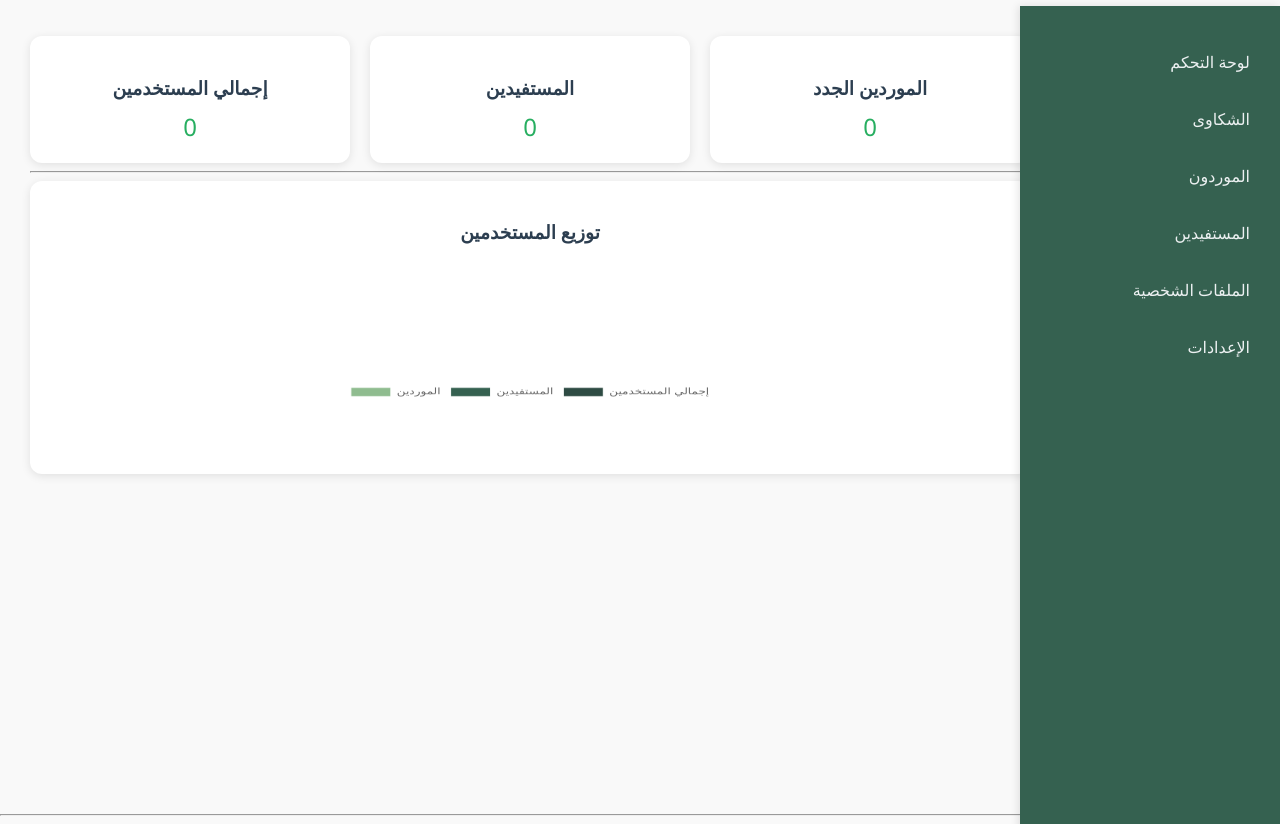
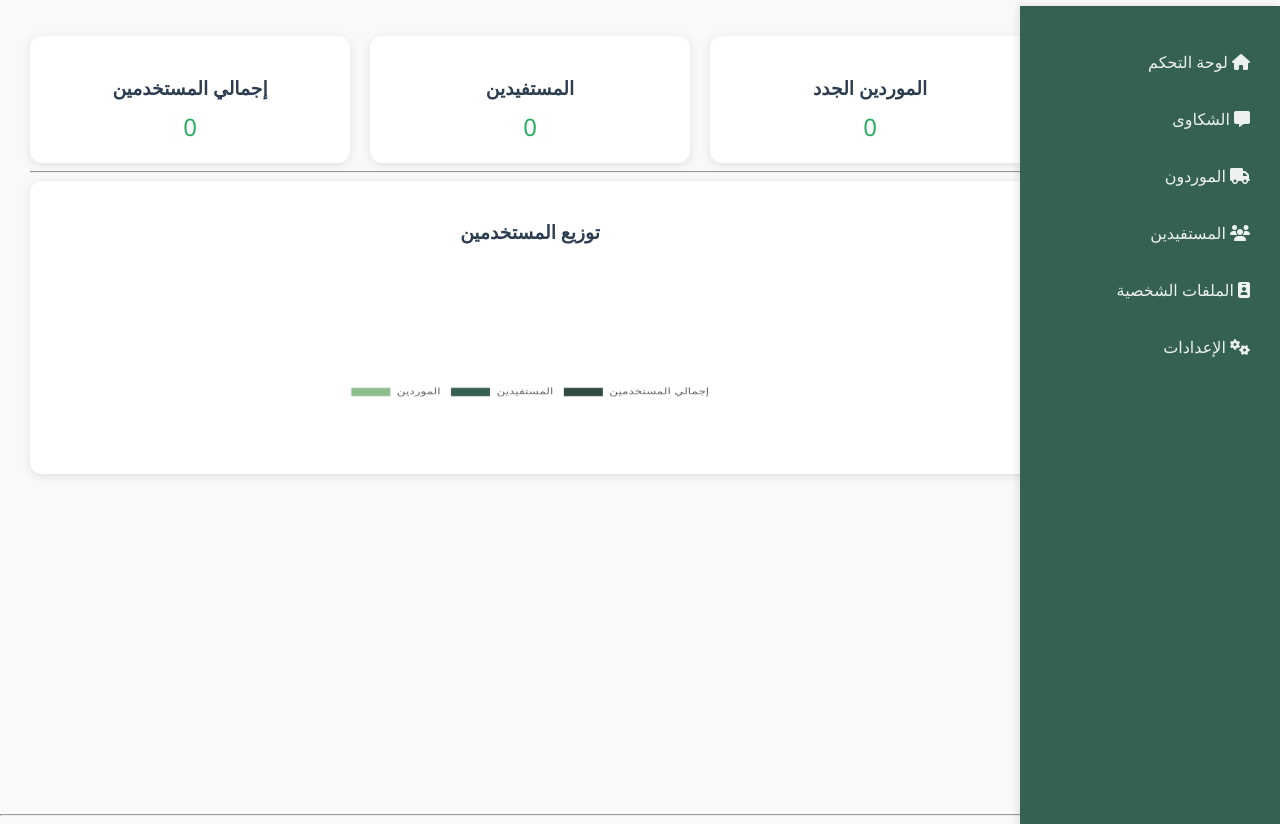
Before and after one commit to wijx22/MuzawedProject, a Django app: page /administration/admin/ in a window 1280 px wide. Shown: the part 54-878 px from the top of the page. Run offline with Django 5.2, Linux system fonts and the light colour scheme.

Commit message:
update pull

```diff
--- a/Muzawed/administration/templates/administration/dashboard.html
+++ b/Muzawed/administration/templates/administration/dashboard.html
@@ -24,14 +24,23 @@
 
   <!-- Sidebar -->
   <div class="sidebar" id="sidebar">
-    <ul>
+    <!--<ul>
       <li><a href="#">لوحة التحكم</a></li>
       <li><a href="#">الشكاوى</a></li>
       <li><a href="{% url 'administration:suppliers_list_view' %}"> الموردون</a></li>
       <li><a href="{% url 'administration:beneficiary_list_view' %}">المستفيدين</a></li>
       <li><a href="#">الملفات الشخصية</a></li>
       <li><a href="#">الإعدادات</a></li>
+    </ul>-->
+    <ul>
+      <li><a href="#"><i class="fas fa-home"></i> لوحة التحكم</a></li>
+      <li><a href="#"><i class="fas fa-comment-alt"></i> الشكاوى</a></li>
+      <li><a href="{% url 'administration:suppliers_list_view' %}"><i class="fas fa-truck"></i> الموردون</a></li>
+      <li><a href="{% url 'administration:beneficiary_list_view' %}"><i class="fas fa-users"></i> المستفيدين</a></li>
+      <li><a href="#"><i class="fas fa-id-badge"></i> الملفات الشخصية</a></li>
+      <li><a href="#"><i class="fas fa-cogs"></i> الإعدادات</a></li>
     </ul>
+
   </div>
 
   <!-- Main Content -->
```
